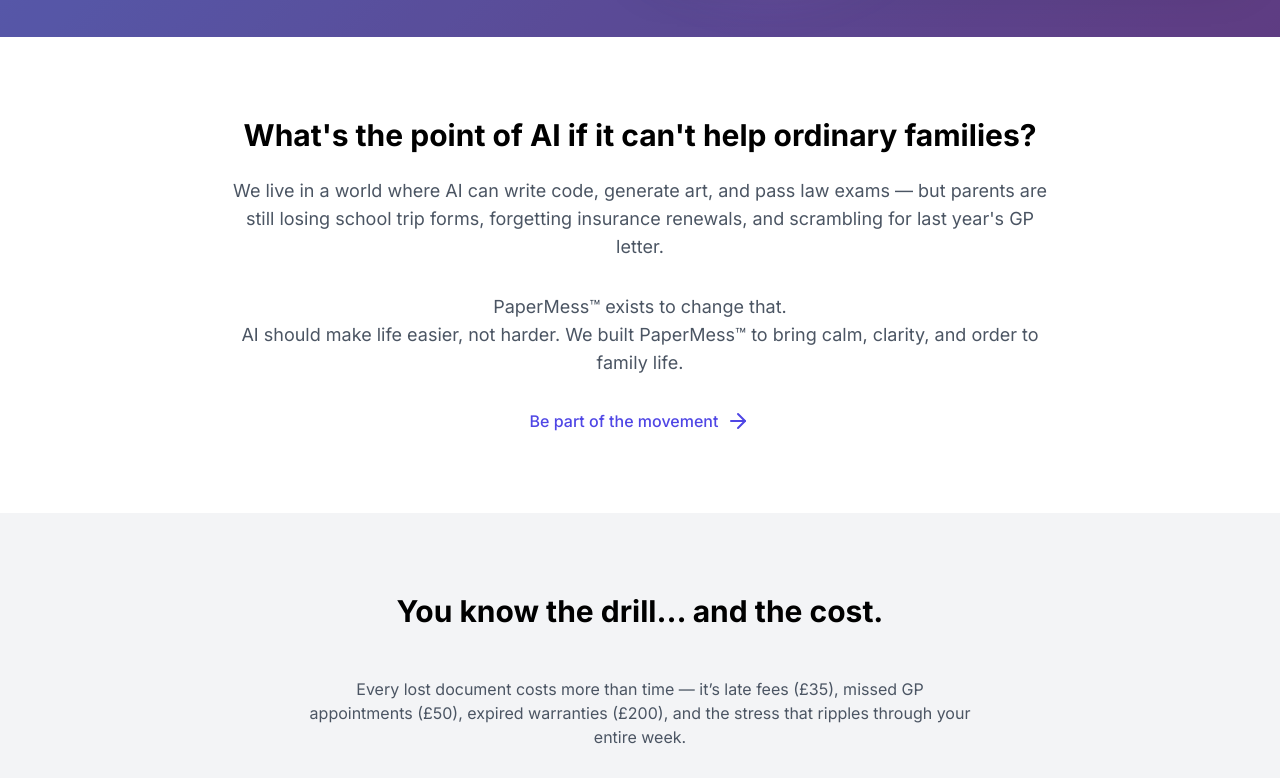
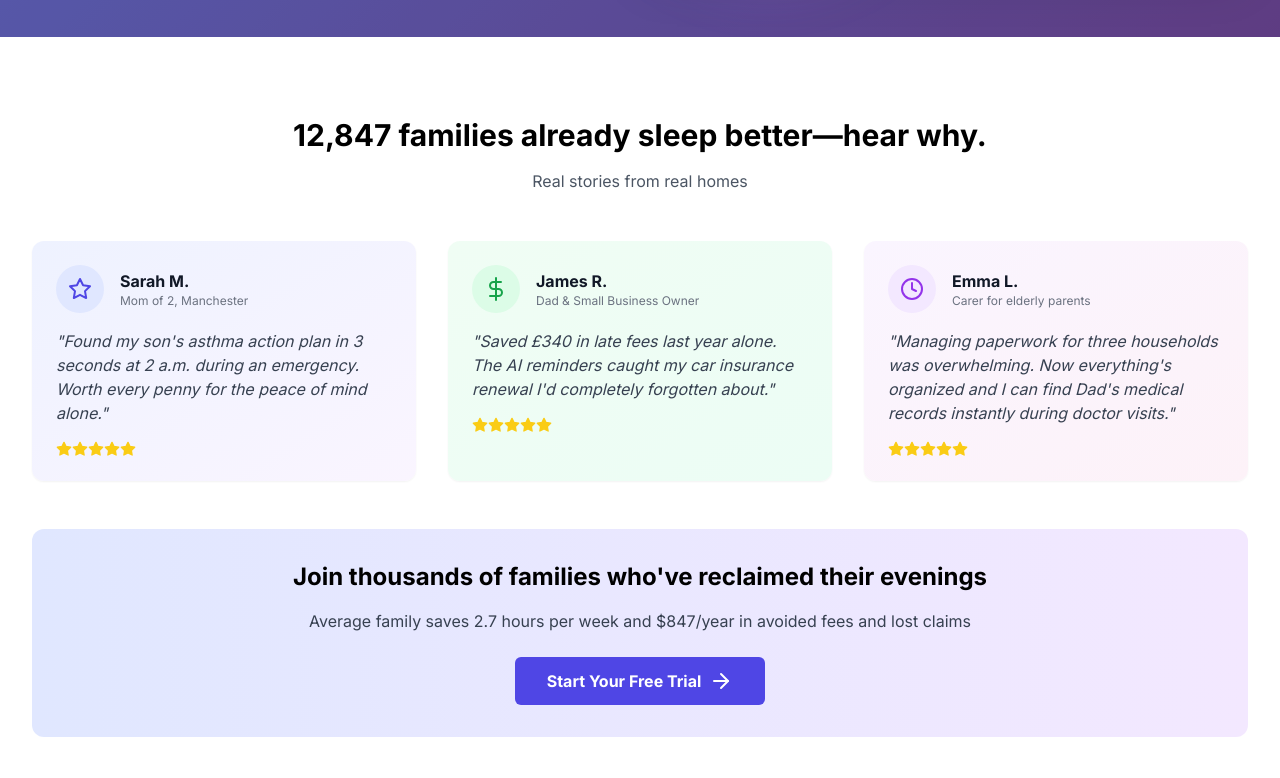
Before and after one commit to PaperMess/landing, a plain HTML site: page index.html in a window 1280 px wide. Shown: the part 717-1495 px from the top of the page. Drawn offline with nearby package versions, Linux system fonts and the light colour scheme.

Commit message:
Update index.html

```diff
--- a/index.html
+++ b/index.html
@@ -260,6 +260,84 @@
                         </div>
                     </div>
                 </div>
+            </div>
+        </div>
+    </section>
+
+    <!-- Testimonials Section -->
+    <section class="py-20 bg-white">
+        <div class="max-w-7xl mx-auto px-4 sm:px-6 lg:px-8">
+            <h2 class="text-3xl font-bold text-center mb-4" data-aos="fade-up">12,847 families already sleep better—hear why.</h2>
+            <p class="text-center text-gray-600 mb-12" data-aos="fade-up">Real stories from real homes</p>
+
+            <div class="grid md:grid-cols-3 gap-8">
+                <div class="bg-gradient-to-br from-indigo-50 to-purple-50 rounded-xl p-6 shadow-sm" data-aos="fade-up" data-aos-delay="100">
+                    <div class="flex items-center mb-4">
+                        <div class="w-12 h-12 bg-indigo-100 rounded-full flex items-center justify-center mr-4">
+                            <i data-feather="star" class="w-6 h-6 text-indigo-600"></i>
+                        </div>
+                        <div>
+                            <p class="font-bold text-gray-900">Sarah M.</p>
+                            <p class="text-xs text-gray-500">Mom of 2, Manchester</p>
+                        </div>
+                    </div>
+                    <p class="text-gray-700 italic">"Found my son's asthma action plan in 3 seconds at 2 a.m. during an emergency. Worth every penny for the peace of mind alone."</p>
+                    <div class="flex mt-4">
+                        <i data-feather="star" class="w-4 h-4 text-yellow-400 fill-current"></i>
+                        <i data-feather="star" class="w-4 h-4 text-yellow-400 fill-current"></i>
+                        <i data-feather="star" class="w-4 h-4 text-yellow-400 fill-current"></i>
+                        <i data-feather="star" class="w-4 h-4 text-yellow-400 fill-current"></i>
+                        <i data-feather="star" class="w-4 h-4 text-yellow-400 fill-current"></i>
+                    </div>
+                </div>
+
+                <div class="bg-gradient-to-br from-green-50 to-emerald-50 rounded-xl p-6 shadow-sm" data-aos="fade-up" data-aos-delay="200">
+                    <div class="flex items-center mb-4">
+                        <div class="w-12 h-12 bg-green-100 rounded-full flex items-center justify-center mr-4">
+                            <i data-feather="dollar-sign" class="w-6 h-6 text-green-600"></i>
+                        </div>
+                        <div>
+                            <p class="font-bold text-gray-900">James R.</p>
+                            <p class="text-xs text-gray-500">Dad & Small Business Owner</p>
+                        </div>
+                    </div>
+                    <p class="text-gray-700 italic">"Saved £340 in late fees last year alone. The AI reminders caught my car insurance renewal I'd completely forgotten about."</p>
+                    <div class="flex mt-4">
+                        <i data-feather="star" class="w-4 h-4 text-yellow-400 fill-current"></i>
+                        <i data-feather="star" class="w-4 h-4 text-yellow-400 fill-current"></i>
+                        <i data-feather="star" class="w-4 h-4 text-yellow-400 fill-current"></i>
+                        <i data-feather="star" class="w-4 h-4 text-yellow-400 fill-current"></i>
+                        <i data-feather="star" class="w-4 h-4 text-yellow-400 fill-current"></i>
+                    </div>
+                </div>
+
+                <div class="bg-gradient-to-br from-purple-50 to-pink-50 rounded-xl p-6 shadow-sm" data-aos="fade-up" data-aos-delay="300">
+                    <div class="flex items-center mb-4">
+                        <div class="w-12 h-12 bg-purple-100 rounded-full flex items-center justify-center mr-4">
+                            <i data-feather="clock" class="w-6 h-6 text-purple-600"></i>
+                        </div>
+                        <div>
+                            <p class="font-bold text-gray-900">Emma L.</p>
+                            <p class="text-xs text-gray-500">Carer for elderly parents</p>
+                        </div>
+                    </div>
+                    <p class="text-gray-700 italic">"Managing paperwork for three households was overwhelming. Now everything's organized and I can find Dad's medical records instantly during doctor visits."</p>
+                    <div class="flex mt-4">
+                        <i data-feather="star" class="w-4 h-4 text-yellow-400 fill-current"></i>
+                        <i data-feather="star" class="w-4 h-4 text-yellow-400 fill-current"></i>
+                        <i data-feather="star" class="w-4 h-4 text-yellow-400 fill-current"></i>
+                        <i data-feather="star" class="w-4 h-4 text-yellow-400 fill-current"></i>
+                        <i data-feather="star" class="w-4 h-4 text-yellow-400 fill-current"></i>
+                    </div>
+                </div>
+            </div>
+
+            <div class="mt-12 bg-gradient-to-r from-indigo-100 to-purple-100 rounded-xl p-8 text-center" data-aos="fade-up">
+                <h3 class="text-2xl font-bold mb-4">Join thousands of families who've reclaimed their evenings</h3>
+                <p class="text-gray-700 mb-6">Average family saves 2.7 hours per week and $847/year in avoided fees and lost claims</p>
+                <a href="#waitlist" class="bg-indigo-600 hover:bg-indigo-700 text-white px-8 py-3 rounded-md font-bold inline-flex items-center">
+                    Start Your Free Trial <i data-feather="arrow-right" class="ml-2"></i>
+                </a>
             </div>
         </div>
     </section>
```
